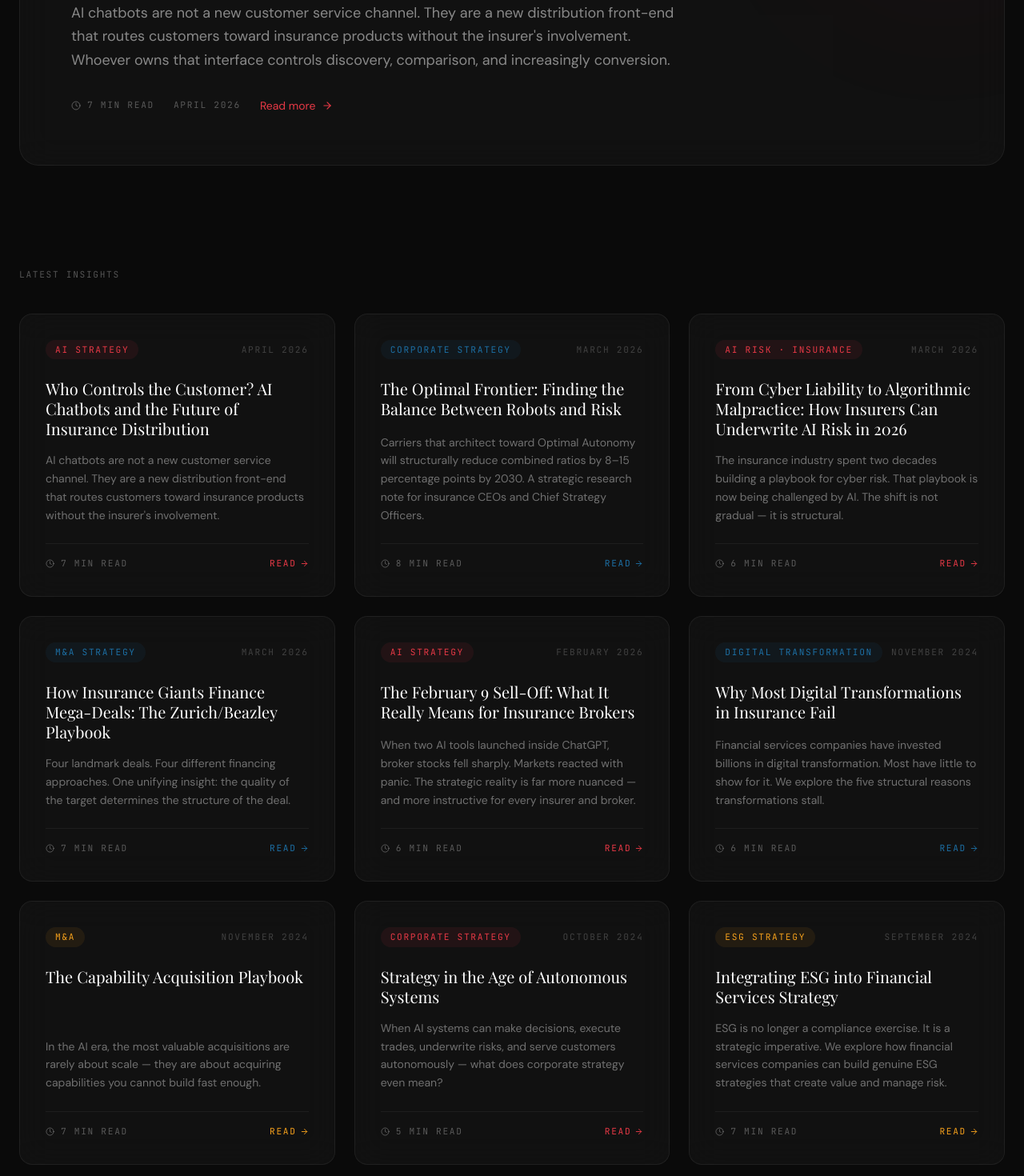
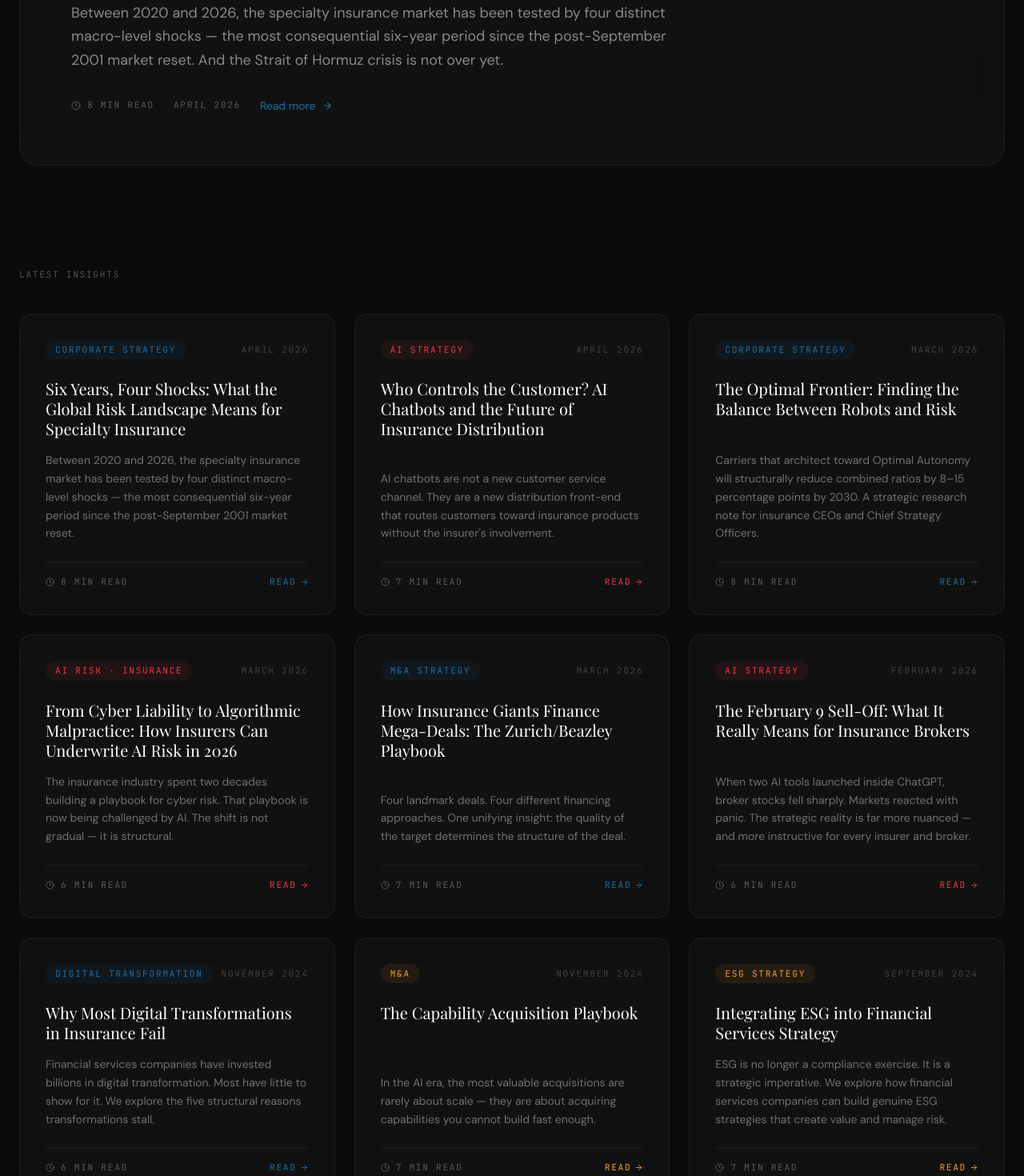
Before and after one commit to parulkgreen-design/eudaimon-consulting, a Next.js app: page /insights in a window 1280 px wide. Shown: the part 1180-2650 px from the top of the page at 80% size. Built offline with nearby package versions, Linux system fonts and the light colour scheme; a web font is replaced by a local one.

Commit message:
Update page.tsx

```diff
--- a/app/insights/page.tsx
+++ b/app/insights/page.tsx
@@ -3,17 +3,27 @@ import { ArrowRight, Clock } from "lucide-react";
 import AnimatedSection from "@/components/AnimatedSection";
 
 const featured = {
-  tag: "AI Strategy",
-  color: "#E63946",
-  title: "Who Controls the Customer? AI Chatbots and the Future of Insurance Distribution",
+  tag: "Corporate Strategy",
+  color: "#1D6FA4",
+  title: "Six Years, Four Shocks: What the Global Risk Landscape Means for Specialty Insurance",
   excerpt:
-    "AI chatbots are not a new customer service channel. They are a new distribution front-end that routes customers toward insurance products without the insurer's involvement. Whoever owns that interface controls discovery, comparison, and increasingly conversion.",
-  readTime: "7 min read",
+    "Between 2020 and 2026, the specialty insurance market has been tested by four distinct macro-level shocks — the most consequential six-year period since the post-September 2001 market reset. And the Strait of Hormuz crisis is not over yet.",
+  readTime: "8 min read",
   date: "April 2026",
-  href: "/insights/ai-distribution",
+  href: "/insights/specialty-insurance",
 };
 
 const insights = [
+  {
+    tag: "Corporate Strategy",
+    color: "#1D6FA4",
+    title: "Six Years, Four Shocks: What the Global Risk Landscape Means for Specialty Insurance",
+    excerpt:
+      "Between 2020 and 2026, the specialty insurance market has been tested by four distinct macro-level shocks — the most consequential six-year period since the post-September 2001 market reset.",
+    readTime: "8 min read",
+    date: "April 2026",
+    href: "/insights/specialty-insurance",
+  },
   {
     tag: "AI Strategy",
     color: "#E63946",
@@ -82,16 +92,6 @@ const insights = [
       "In the AI era, the most valuable acquisitions are rarely about scale — they are about acquiring capabilities you cannot build fast enough.",
     readTime: "7 min read",
     date: "November 2024",
-    href: "/contact",
-  },
-  {
-    tag: "Corporate Strategy",
-    color: "#E63946",
-    title: "Strategy in the Age of Autonomous Systems",
-    excerpt:
-      "When AI systems can make decisions, execute trades, underwrite risks, and serve customers autonomously — what does corporate strategy even mean?",
-    readTime: "5 min read",
-    date: "October 2024",
     href: "/contact",
   },
   {
```
